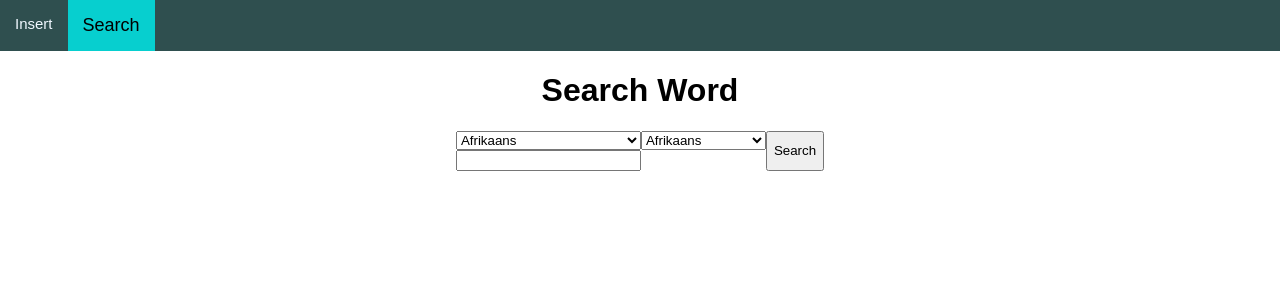
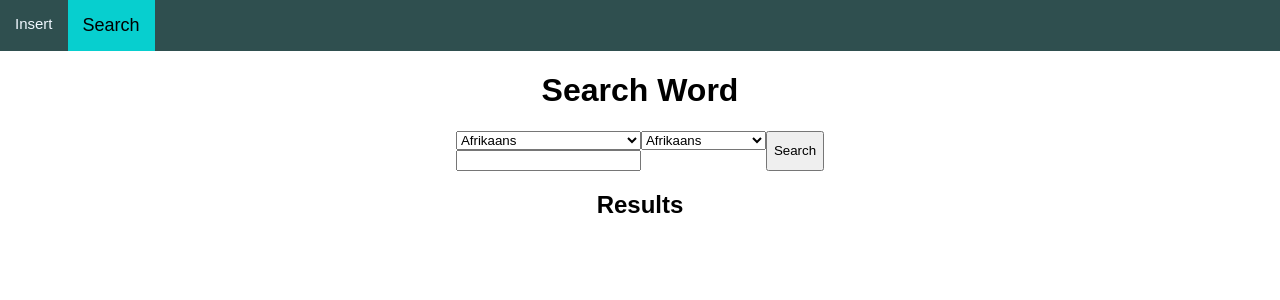
Before and after one commit to Barbuta1618/FlaskDictionary, a Flask app: page /search in a window 1280 px wide. Shown: the top 300 px of the page. Run offline with Flask 2, Linux system fonts and the light colour scheme.

Commit message:
search page added, the result is not processed yet!

```diff
--- a/static/css/main.css
+++ b/static/css/main.css
@@ -34,3 +34,9 @@
     color: black;
     font-size: 18px;
 }
+
+.result{
+    display: flex;
+    justify-content: center;
+    flex-direction: row;
+}
--- a/templates/index.html
+++ b/templates/index.html
@@ -37,7 +37,7 @@
         <h2 style = "display : flex; justify-content: center;">Last Words Added</h2>
         {% for item in lastWords %}
 
-        <div style = "display: flex; justify-content: center; flex-direction: row;">
+        <div class="result">
             <div style = "padding: 10px;">
                 <p>{{item.0}}</p>
                 <p>{{item.1}}</p>
--- a/templates/search.html
+++ b/templates/search.html
@@ -29,7 +29,21 @@
     </div>
     <input type="submit" value="Search">
 </form>
-<p>{{result}}</p>
 
+<h2 style="text-align: center;">Results</h2>
+
+<div class="result">
+    {% for item in result%}
+        <div style = "padding: 10px;">
+            <p>{{item.0}}</p>
+            <p>{{item.1}}</p>
+        </div>
+
+        <div style = "padding: 10px;">
+            <p>{{item.2}}</p>
+            <p>{{item.3}}</p>
+        </div>
+    {% endfor %}
+</div>
 
 {% endblock %}
```
